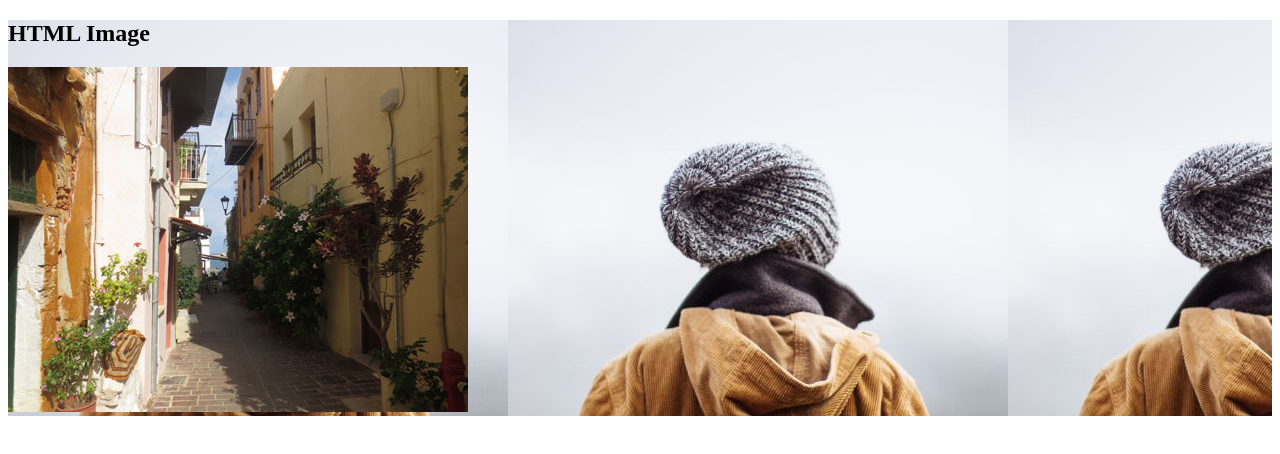
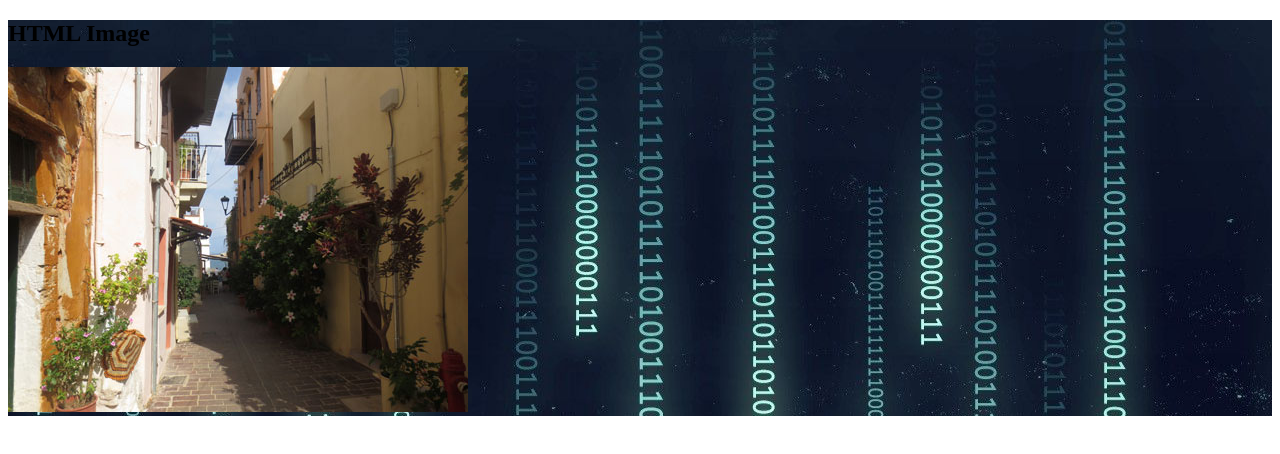
Before and after one commit to teja6392/HopeProject, a plain HTML site: page index.html in a window 1280 px wide. Drawn offline with Linux system fonts and the light colour scheme.

Commit message:
first commit

```diff
--- a/index.html
+++ b/index.html
@@ -1,6 +1,6 @@
 <!DOCTYPE html>
 <html>
-<div style="background-image: url('img_girl.jpg');">
+<div style="background-image: url('new.jpg');">
 <body>
 
 <h2>HTML Image</h2>
```
Also changed, not shown: new.jpg (added).
